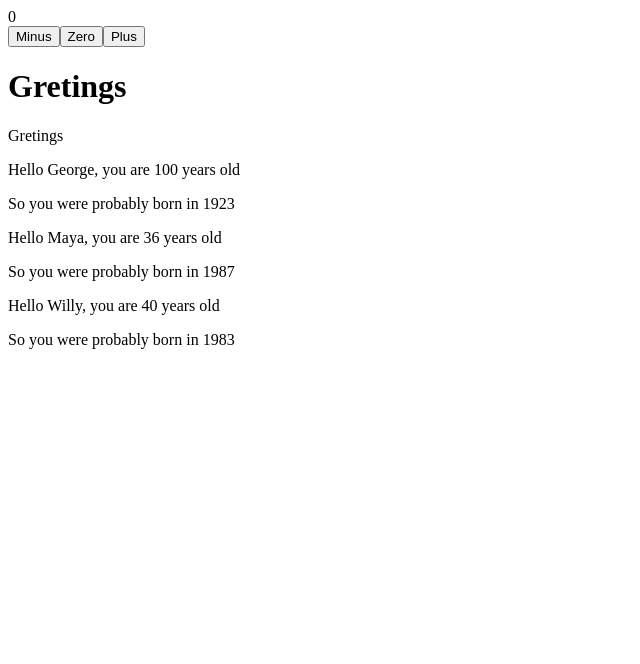
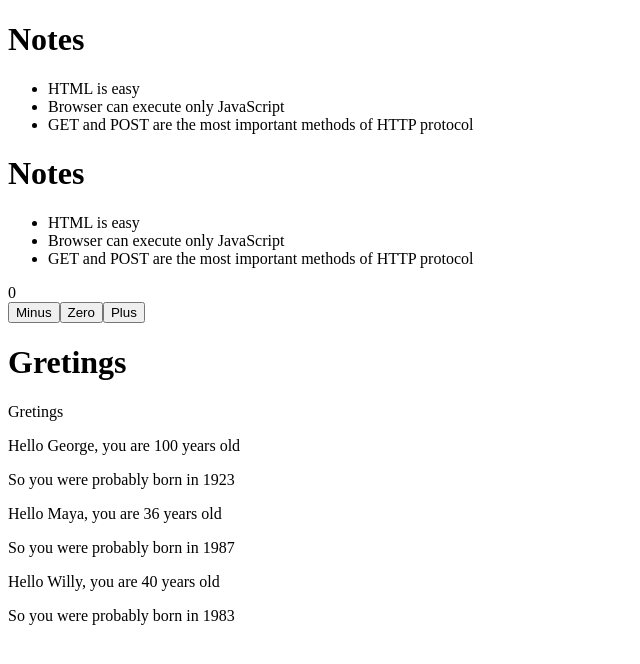
Before and after one commit to willyto3/part1, a React (Vite) app: page / in a window 1280 px wide. Shown: the top 664 px of the page, without its empty margins (0-640 px from the left). Built offline with nearby package versions, Linux system fonts and the light colour scheme.

Commit message:
Exportar componentes

```diff
--- a/src/App.jsx
+++ b/src/App.jsx
@@ -1,4 +1,6 @@
 import { useState } from 'react'
+
+import Note from './components/Note'
 
 const Display = ({ counter }) => {
   return <div>{counter}</div>
@@ -22,7 +24,7 @@
   )
 }
 
-const App = () => {
+const App = ({ notes }) => {
   const [counter, setCounter] = useState(0)
   console.log('rendering with counter value', counter)
 
@@ -41,8 +43,28 @@
     setCounter(0)
   }
 
+  const result = notes.map((note) => note.id)
+  console.log(result)
+
   return (
     <>
+      <div>
+        <h1>Notes</h1>
+        <ul>
+          <li>{notes[0].content}</li>
+          <li>{notes[1].content}</li>
+          <li>{notes[2].content}</li>
+        </ul>
+      </div>
+
+      <div>
+        <h1>Notes</h1>
+        <ul>
+          {notes.map((note) => (
+            <Note key={note.id} note={note} />
+          ))}
+        </ul>
+      </div>
       <div>
         <Display counter={counter} />
       </div>
--- /dev/null
+++ b/src/components/Note.jsx
@@ -0,0 +1,5 @@
+const Note = ({ note }) => {
+  return <li>{note.content}</li>
+}
+
+export default Note
--- a/src/main.jsx
+++ b/src/main.jsx
@@ -1,4 +1,26 @@
 import ReactDOM from 'react-dom/client'
 import App from './App.jsx'
+const notes = [
+  {
+    id: 1,
+    content: 'HTML is easy',
+    date: '2019-05-30T17:30:31.098Z',
+    important: true
+  },
+  {
+    id: 2,
+    content: 'Browser can execute only JavaScript',
+    date: '2019-05-30T18:39:34.091Z',
+    important: false
+  },
+  {
+    id: 3,
+    content: 'GET and POST are the most important methods of HTTP protocol',
+    date: '2019-05-30T19:20:14.298Z',
+    important: true
+  }
+]
 
-ReactDOM.createRoot(document.getElementById('root')).render(<App />)
+ReactDOM.createRoot(document.getElementById('root')).render(
+  <App notes={notes} />
+)
```
